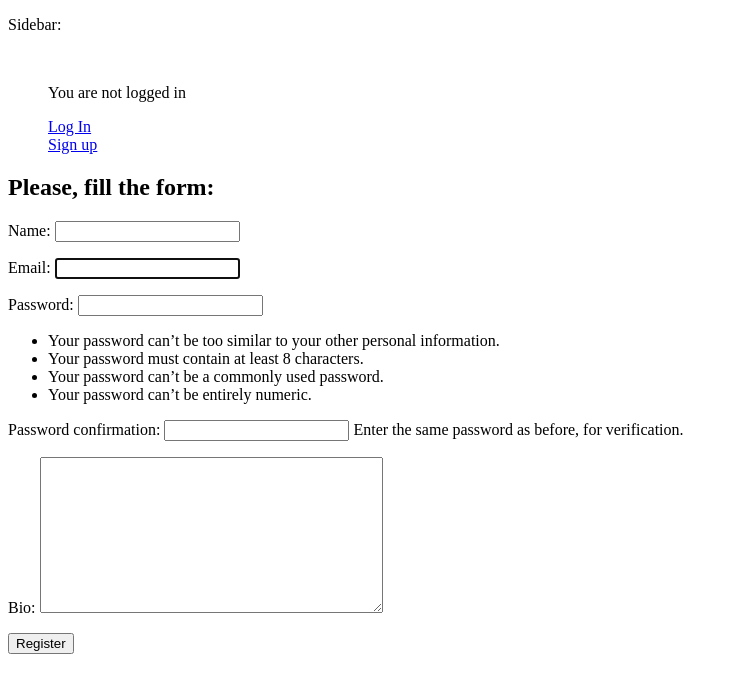
After one commit to DmitryKutsev/mood-diary, a Django app: page /user/register_patient in a window 1280 px wide. The commit adds this page. Shown: the top 693 px of the page, without its empty margins (0-734 px from the left). Run offline with Django 3.2, Linux system fonts and the light colour scheme.

Commit message:
Added therapist, user, supervisor creation. (#5)

```diff
--- a/app/core/models.py
+++ b/app/core/models.py
@@ -45,6 +45,8 @@ class User(AbstractBaseUser, PermissionsMixin):
 class Therapist(models.Model):
     user_profile = models.OneToOneField(User, on_delete=models.CASCADE, primary_key=True)
     cv = models.FileField(upload_to='uploads/cv/', null=True, blank=True)
+
+    bio = models.TextField()
     diploma = models.FileField(upload_to='uploads/diploma/', null=True, blank=True)
     patients = models.ManyToManyField('Patient', through='Therapy')
 
@@ -55,6 +57,8 @@ class Therapist(models.Model):
 class Supervisor(models.Model):
     user_profile = models.OneToOneField(User, on_delete=models.CASCADE, primary_key=True)
     cv = models.FileField(upload_to='uploads/cv/', null=True, blank=True)
+
+    bio = models.TextField()
     diploma = models.FileField(upload_to='uploads/diploma/', null=True, blank=True)
     therapists = models.ManyToManyField('Therapist', through='Supervision')
 
@@ -64,6 +68,7 @@ class Supervisor(models.Model):
 
 class Patient(models.Model):
     user_profile = models.OneToOneField(User, on_delete=models.CASCADE, primary_key=True)
+    bio = models.TextField()
 
     class Meta:
         verbose_name_plural = "patients"
--- a/app/static/templates/base.html
+++ b/app/static/templates/base.html
@@ -17,9 +17,12 @@
                     <br>
                     {% if user.is_authenticated %}
                         You are logged in as {{ user.email }}!
-                        {% else %}
+                        <a href="{% url 'logout' %}?next={{ request.path }}">Logout</a>
+                    {% else %}
                         <p>You are not logged in</p>
                         <a href="{% url 'login' %}">Log In</a>
+                        <br>
+                        <a href="{% url 'user:register' %}">Sign up</a>
                     {% endif %}
                 </ul>
             </div>
--- a/app/static/templates/home.html
+++ b/app/static/templates/home.html
@@ -3,7 +3,7 @@
 {% block title %}Diary home{% endblock title %}
 
 {% block content %}
-  <a href="{% url 'logout' %}?next={{ request.path }}">Logout</a>
-  <h1>Welcome to the Diary service! Fuck you! </h1>
+
+  <h1>Welcome to the freackin' Diary service!</h1>
 
 {% endblock content %}
--- /dev/null
+++ b/app/static/templates/user/register_patient.html
@@ -0,0 +1,17 @@
+{% extends 'base.html' %}
+
+{% block title %}Registration page{% endblock title %}
+{% block body %}
+<h1>Welcome to the Therapist Registration! </h1>
+{% endblock body %}
+{% block content %}
+
+    <h2> Please, fill the form: </h2>
+    <form method="post" enctype="multipart/form-data">
+        {% csrf_token %}
+        {{ user_form.as_p }}
+        {{ patient_form.as_p }}
+        <button type="submit">Register</button>
+    </form>
+
+{% endblock content %}
--- a/app/user/forms.py
+++ b/app/user/forms.py
@@ -1,14 +1,40 @@
 from django.contrib.auth import get_user_model
 from django.contrib.auth.forms import UserCreationForm, UserChangeForm
+from django.forms import ModelForm
+
+from core.models import Supervisor, Therapist, Patient
 
 
-class CustomUserCreationForm(UserCreationForm):
+class SignUpForm(UserCreationForm):
+
     class Meta:
         model = get_user_model()
-        fields = ('email', 'username',)
+        fields = [
+            'name',
+            'email',
+            ]
 
 
-class CustomUserChangeForm(UserChangeForm):
+class PatientForm(ModelForm):
     class Meta:
-        model = get_user_model()
-        fields = ('email', 'username',)
+        model = Patient
+        fields = ['bio']
+
+
+class TherapistForm(ModelForm):
+    class Meta:
+        model = Therapist
+        fields = ['bio']
+
+
+class SupervisorForm(ModelForm):
+    class Meta:
+        model = Supervisor
+        fields = ['cv', 'bio', 'diploma']
+
+
+# class UserCreationMultiForm(MultiModelForm):
+#     form_classes = {
+#         'user': UserCreationForm,
+#         'profile': UserProfileForm,
+#     }
--- a/app/user/urls.py
+++ b/app/user/urls.py
@@ -7,4 +7,8 @@ app_name = 'user'
 urlpatterns = [
     path('login', views.HomePageView.as_view()),
     # path("<int:pk>/", views.DiaryDetailsView.as_view()),
+    path('register', views.ChooseUserView.as_view(), name="register"),
+    path('register_therapist', views.TherapistCreateView.as_view(), name="register_therapist"),
+    path('register_patient', views.PatientCreateView.as_view(), name="register_patient"),
+    path('register_supervisor', views.SupervisorCreateView.as_view(), name="register_supervisor"),
 ]
--- a/app/user/views.py
+++ b/app/user/views.py
@@ -1,6 +1,100 @@
-from django.views.generic import TemplateView
+from django.views.generic import TemplateView, CreateView
+from django.views import View
+from django.urls import reverse_lazy
+from django.shortcuts import render, redirect
 
+from user.forms import SignUpForm, PatientForm, SupervisorForm
+
+from core.models import Patient, Therapist, Supervisor
+
+from user.forms import TherapistForm
+
+
+class SignUpView(CreateView):
+    form_class = SignUpForm
+    success_url = reverse_lazy('login')
+    template_name = 'user/register.html'
+
+
+class ChooseUserView(TemplateView):
+    template_name = 'user/register.html'
 
 
 class HomePageView(TemplateView):
     template_name = 'home.html'
+
+
+class PatientCreateView(View):
+    model = Patient
+    template_name = 'home.html'
+
+
+class SupervisorCreateView(CreateView):
+    model = Supervisor
+    fields = ["name"]
+
+
+class TherapistCreateView(View):
+
+    def get(self, request, *args, **kwargs):
+        user_form = SignUpForm()
+        therapist_form = TherapistForm()
+        return render(request, 'user/register_therapist.html', {'user_form': user_form,
+                                                                'therapist_form': therapist_form})
+
+    def post(self, request, *args, **kwargs):
+        user_form = SignUpForm(request.POST)
+        therapist_form = TherapistForm(request.POST, request.FILES)
+
+        if all([user_form.is_valid(), therapist_form.is_valid()]):
+            user = user_form.save(commit=False)
+            user.save()
+            therapist = therapist_form.save(commit=False)
+            therapist.user_profile = user
+            therapist.save()
+
+        return render(request, 'user/post_register.html')
+
+
+class PatientCreateView(View):
+
+    def get(self, request, *args, **kwargs):
+        user_form = SignUpForm()
+        patient_form = PatientForm()
+        return render(request, 'user/register_patient.html', {'user_form': user_form,
+                                                              'patient_form': patient_form})
+
+    def post(self, request, *args, **kwargs):
+        user_form = SignUpForm(request.POST)
+        patient_form = PatientForm(request.POST, request.FILES)
+
+        if all([user_form.is_valid(), patient_form.is_valid()]):
+            user = user_form.save(commit=False)
+            user.save()
+            patient = patient_form.save(commit=False)
+            patient.user_profile = user
+            patient.save()
+
+        return render(request, 'user/post_register.html')
+
+
+class SupervisorCreateView(View):
+
+    def get(self, request, *args, **kwargs):
+        user_form = SignUpForm()
+        supervisor_form = SupervisorForm()
+        return render(request, 'user/register_supervisor.html', {'user_form': user_form,
+                                                              'supervisor_form': supervisor_form})
+
+    def post(self, request, *args, **kwargs):
+        user_form = SignUpForm(request.POST)
+        supervisor_form = SupervisorForm(request.POST, request.FILES)
+
+        if all([user_form.is_valid(), supervisor_form.is_valid()]):
+            user = user_form.save(commit=False)
+            user.save()
+            supervisor = supervisor_form.save(commit=False)
+            supervisor.user_profile = user
+            supervisor.save()
+
+        return render(request, 'user/post_register.html')
```
Also changed, not shown: app/static/templates/user/post_register.html (added, +11 -0 lines), app/static/templates/user/register.html (added, +12 -0 lines), app/static/templates/user/register_supervisor.html (added, +17 -0 lines), app/static/templates/user/register_therapist.html (added, +17 -0 lines).
